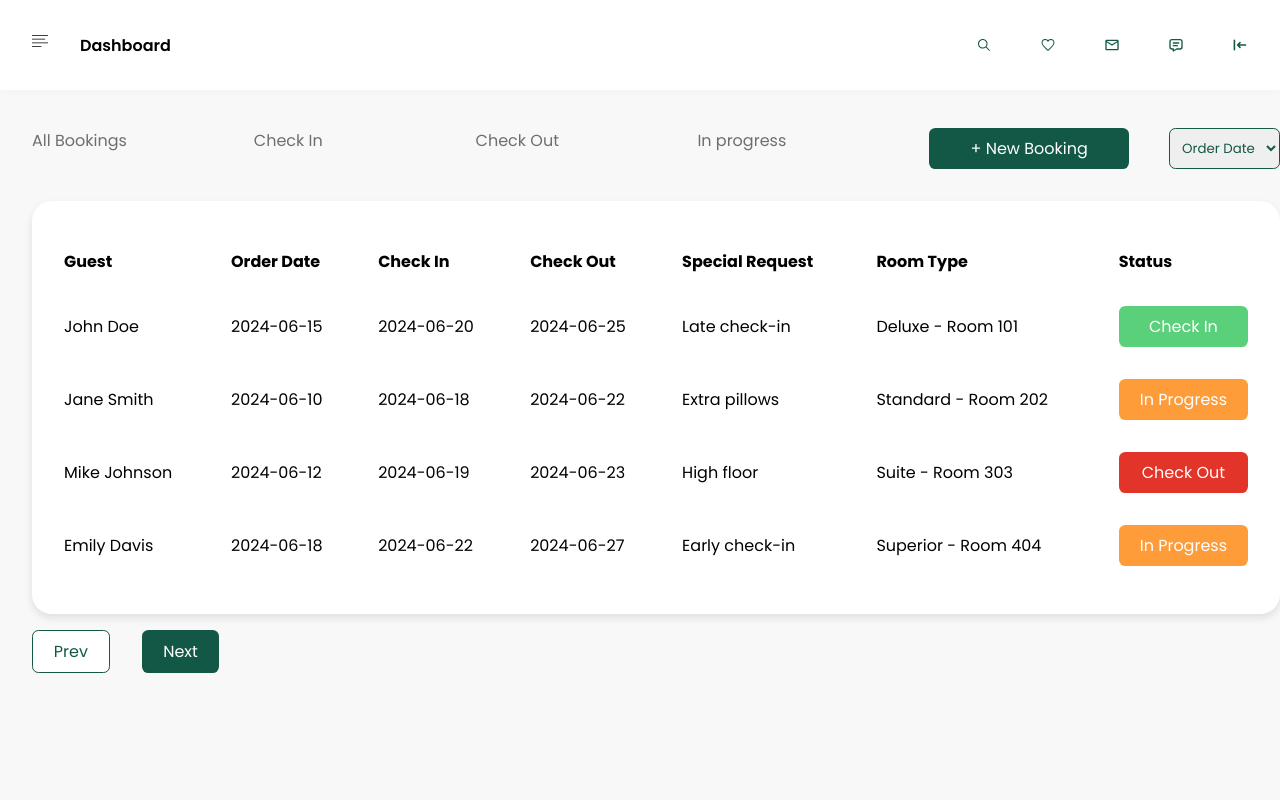
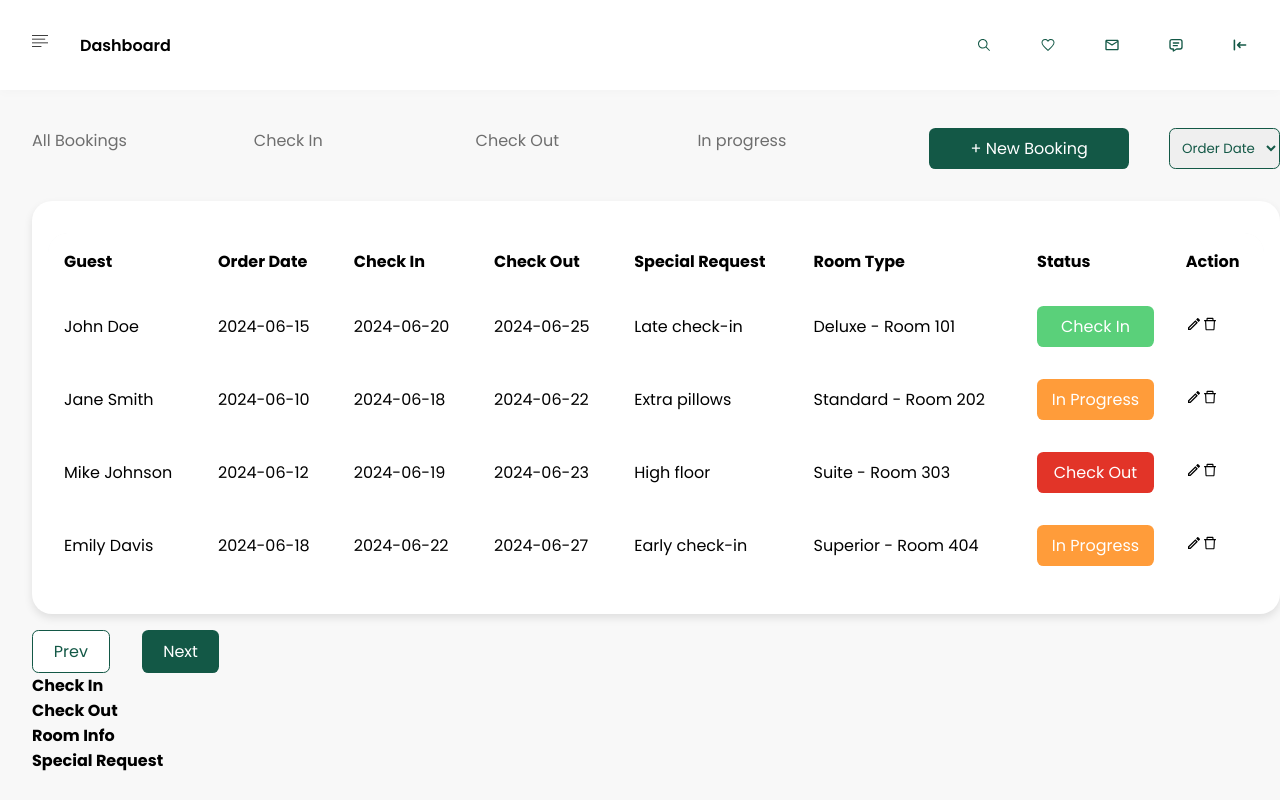
Before and after one commit to LuLuMS0206/Dashboard-Miranda, a React (Vite) app: page /bookings in a window 1280 px wide. Built offline with nearby package versions, Linux system fonts and the light colour scheme.

Commit message:
add edit and delete booking

```diff
--- a/src/data/booking.json
+++ b/src/data/booking.json
@@ -47,7 +47,7 @@
         "checkOut": "2024-06-30",
         "specialRequest": "No special requests",
         "roomType": "Standard - Room 205",
-        "status": "Pending"
+        "status": "In Progress"
     },
     {
         "id": "RES567890",
@@ -57,7 +57,7 @@
         "checkOut": "2024-07-02",
         "specialRequest": "Extra towels",
         "roomType": "Deluxe - Room 102",
-        "status": "Confirmed"
+        "status": "Check In"
     },
     {
         "id": "RES345012",
@@ -67,7 +67,7 @@
         "checkOut": "2024-07-05",
         "specialRequest": "Sea view",
         "roomType": "Suite - Room 305",
-        "status": "Cancelled"
+        "status": "Check Out"
     },
     {
         "id": "RES123789",
@@ -77,6 +77,6 @@
         "checkOut": "2024-07-07",
         "specialRequest": "Quiet room",
         "roomType": "Superior - Room 406",
-        "status": "Confirmed"
+        "status": "In Progress"
     }
 ]
--- a/src/pages/bookingPage/bookingPage.jsx
+++ b/src/pages/bookingPage/bookingPage.jsx
@@ -1,30 +1,50 @@
 import { useDispatch, useSelector } from 'react-redux';
+import { MdOutlineEdit } from "react-icons/md";
+import { AiOutlineDelete } from "react-icons/ai";
 import { useState, useEffect } from 'react';
-import {setBookings} from '../../assets/features/booking/bookingSlice'
+import { setBookings, setSelectedBooking } from '../../assets/features/booking/bookingSlice';
 import data from '../../data/booking.json';
 import { NavbarComponent } from '../../components/navbarComponent/navbarComponent';
 import { TableComponent } from '../../components/tableComponent/tableComponent';
 import { SectionOrder, List, ItemList, SelectStyled } from '../../components/styledGeneric/styledGeneric';
 import { ButtonStyles } from '../../components/buttonComponent/buttonComponent';
 import { BookingDetailComponent } from '../../components/bookingDetailComponent/bookingDetailComponent';
+import { BookingsThunk } from '../../assets/features/booking/bookingThunk';
+import { getBookingsStatus, getBookingSlice, getBookingsError } from '../../assets/features/booking/bookingSlice';
 
 export const BookingPage = () => {
     const dispatch = useDispatch();
-    const bookings = useSelector((state) => state.bookings.bookings);
-    const [selectedBooking, setSelectedBooking] = useState(null);
+    const bookingStatus = useSelector(getBookingsStatus);
+    const bookingSlice = useSelector(getBookingSlice);
+    const bookingError = useSelector(getBookingsError);
+    const [bookingList, setBookingList] = useState([]);
+    const [loading, setLoading] = useState(true);
+    const [error, setError] = useState(null);
 
     useEffect(() => {
-        dispatch(setBookings(data));
-    }, [dispatch]);
+        if (bookingStatus === 'idle') {
+            dispatch(BookingsThunk());
+        } else if (bookingStatus === 'fulfilled') {
+            setLoading(false);
+            setBookingList(bookingSlice);
+        } else if (bookingStatus === 'rejected') {
+            setLoading(false);
+            setError(bookingError);
+        }
+    }, [bookingStatus, bookingSlice, bookingError, dispatch]);
 
     const handleRowClick = (booking) => {
-        setSelectedBooking(booking);
+        setBookingList(booking);
         dispatch(setSelectedBooking(booking));
+    };
+
+    const handleDeleteRow = (id) => {
+        const updatedBookings = bookingList.filter(booking => booking.id !== id);
+        dispatch(setBookings(updatedBookings));
     };
 
     const handleClickAll = () => {
         dispatch(setBookings(data));
-
     };
 
     const handleClickCheckIn = () => {
@@ -44,7 +64,7 @@ export const BookingPage = () => {
 
     const handleBookingsChange = (event) => {
         const value = event.target.value;
-        let sortedBookings = [...bookings];
+        let sortedBookings = [...bookingList];
 
         if (value === 'orderDate') {
             sortedBookings = sortedBookings.sort((a, b) => new Date(a.orderDate) - new Date(b.orderDate));
@@ -84,10 +104,28 @@ export const BookingPage = () => {
                 }
             }
         },
+        {
+            headerColumn: 'Action',
+            columnsData: 'action',
+            columnRenderer: (booking) => {
+                return (
+                    <>
+                        <MdOutlineEdit />
+                        <AiOutlineDelete onClick={() => handleDeleteRow(booking.id)} />
+                    </>
+                );
+            }
+        },
     ];
 
     return (
         <NavbarComponent>
+            {loading ? (
+                <div>Loading...</div>
+            ) : error ? (
+                <div>Error: {error}</div>
+            ) : (
+                <>
                     <SectionOrder>
                         <List>
                             <ItemList onClick={handleClickAll}>All Bookings</ItemList>
@@ -103,8 +141,10 @@ export const BookingPage = () => {
                             <option value='checkOut'>Check Out</option>
                         </SelectStyled>
                     </SectionOrder>
-            <TableComponent columns={bookingsColumns} data={bookings} onRowClick={handleRowClick} />
-            {selectedBooking && <BookingDetailComponent booking={selectedBooking} />}
+                    <TableComponent columns={bookingsColumns} data={bookingList} onRowClick={handleRowClick} />
+                    {bookingList && <BookingDetailComponent booking={bookingList} />}
+                </>
+            )}
         </NavbarComponent>
     );
 };
```
Also changed, not shown: src/assets/features/rooms/roomsSlice.js (deleted). Lines whose indentation alone changed are shown as unchanged.
